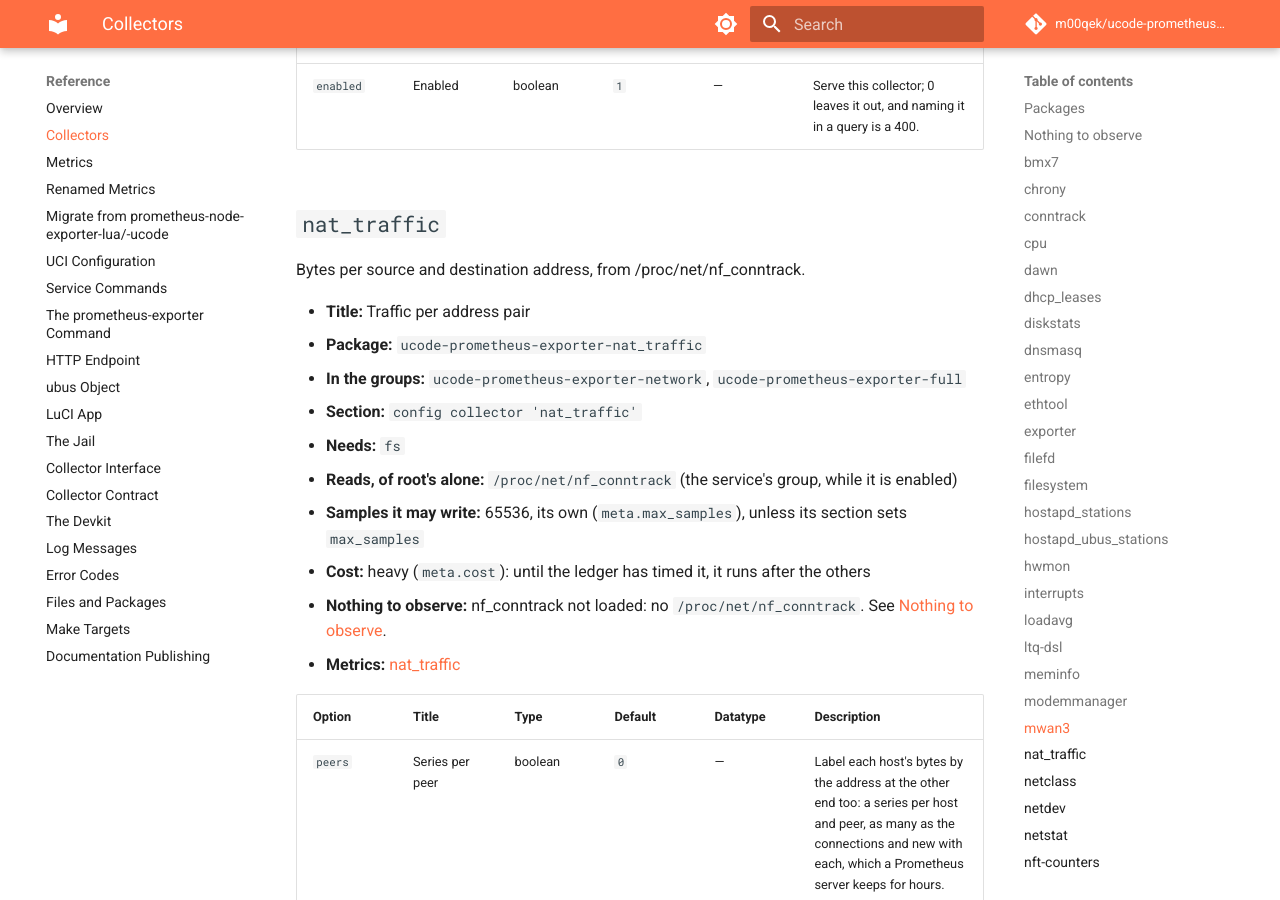
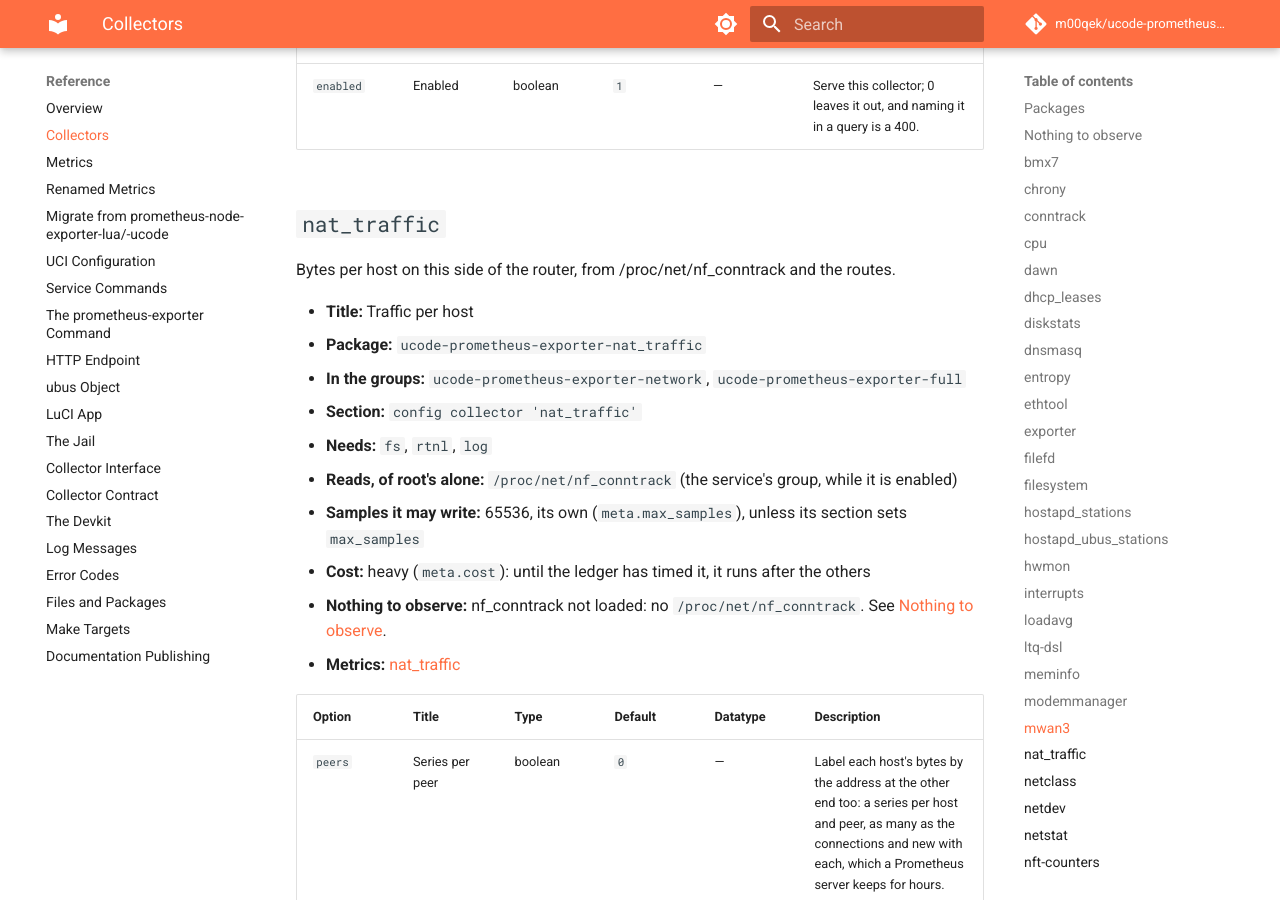
Before and after one commit to m00qek/ucode-prometheus-exporter, an MkDocs documentation site: the page built from docs/reference/collectors.md, in a window 1280 px wide and 900 px high, scrolled down 19640 px. Built offline with MkDocs 1.6.1 and Material for MkDocs 9.7.7, drawn with Linux system fonts in a browser that asks for light colours; comment, search, counter and statistics services are not loaded; some of the changed text lies outside the part shown.

Commit message:
Take nat_traffic's host from the routes, and bound its series
A connection's host was its source, or the LAN host a port forward
reaches, so what the firewall accepts from the internet without NAT (a
ping to the WAN address, ICMPv6 to a LAN host's global address, an open
port) made the sender a host: a series for every scanner, for as long as
its conntrack entry lived.

The collector now reads the routes of every table from rtnl at each
scrape. This side of the router is the router's own addresses (the local
table) and what is on-link (a route without a gateway) to an interface
that has no default route in any table: the LANs' subnets and the
delegated IPv6 prefixes, not the WAN's subnets, nor a subnet behind a
gateway. A connection's host is the port forward's LAN host where that is
on this side, else its source, else its destination, whichever is there;
a connection with neither end there is written as host="other" (with
peers, peer="other" too). Past the 2048 hosts with the most bytes the rest
are host="other", and with peers, past the 16384 pairs with the most
bytes, peer="other" of their host; each cap logs a line. A LAN host's
connection out and a port forward are written as before.

The tests cover a ping to the WAN address, ICMPv6 to a LAN host, a port
forward, outbound NAT, traffic of neither side, the caps, and which routes
count; the caju router's fixture set has its routes, written from its
interface dump in its conntrack capture's addresses, and the bench's
worlds theirs.

```diff
--- a/docs/reference/collectors.md
+++ b/docs/reference/collectors.md
@@ -28,7 +28,7 @@
 | [`meminfo`](#meminfo) | Memory | `ucode-prometheus-exporter` (base) | — |
 | [`modemmanager`](#modemmanager) | Cellular modems | `ucode-prometheus-exporter-modemmanager` | — |
 | [`mwan3`](#mwan3) | mwan3 multi-WAN | `ucode-prometheus-exporter-mwan3` | — |
-| [`nat_traffic`](#nat_traffic) | Traffic per address pair | `ucode-prometheus-exporter-nat_traffic` | `ucode-prometheus-exporter-network`, `ucode-prometheus-exporter-full` |
+| [`nat_traffic`](#nat_traffic) | Traffic per host | `ucode-prometheus-exporter-nat_traffic` | `ucode-prometheus-exporter-network`, `ucode-prometheus-exporter-full` |
 | [`netclass`](#netclass) | Network device properties | `ucode-prometheus-exporter` (base) | — |
 | [`netdev`](#netdev) | Network device statistics | `ucode-prometheus-exporter` (base) | — |
 | [`netstat`](#netstat) | Protocol statistics | `ucode-prometheus-exporter-netstat` | `ucode-prometheus-exporter-network`, `ucode-prometheus-exporter-full` |
@@ -455,13 +455,13 @@
 
 ## `nat_traffic` {#nat_traffic}
 
-Bytes per source and destination address, from /proc/net/nf\_conntrack.
+Bytes per host on this side of the router, from /proc/net/nf\_conntrack and the routes.
 
-- **Title:** Traffic per address pair
+- **Title:** Traffic per host
 - **Package:** `ucode-prometheus-exporter-nat_traffic`
 - **In the groups:** `ucode-prometheus-exporter-network`, `ucode-prometheus-exporter-full`
 - **Section:** `config collector 'nat_traffic'`
-- **Needs:** `fs`
+- **Needs:** `fs`, `rtnl`, `log`
 - **Reads, of root's alone:** `/proc/net/nf_conntrack` (the service's group, while it is enabled)
 - **Samples it may write:** 65536, its own (`meta.max_samples`), unless its section sets `max_samples`
 - **Cost:** heavy (`meta.cost`): until the ledger has timed it, it runs after the others
```
Also changed, not shown: CHANGELOG.md (+1 -1 lines), docs/explanation/internals.md (+1 -1 lines), docs/how-to/upgrade.md (+1 -1 lines), docs/reference/metrics.md (+2 -2 lines), docs/reference/migration.md (+1 -1 lines), 8 other files.
